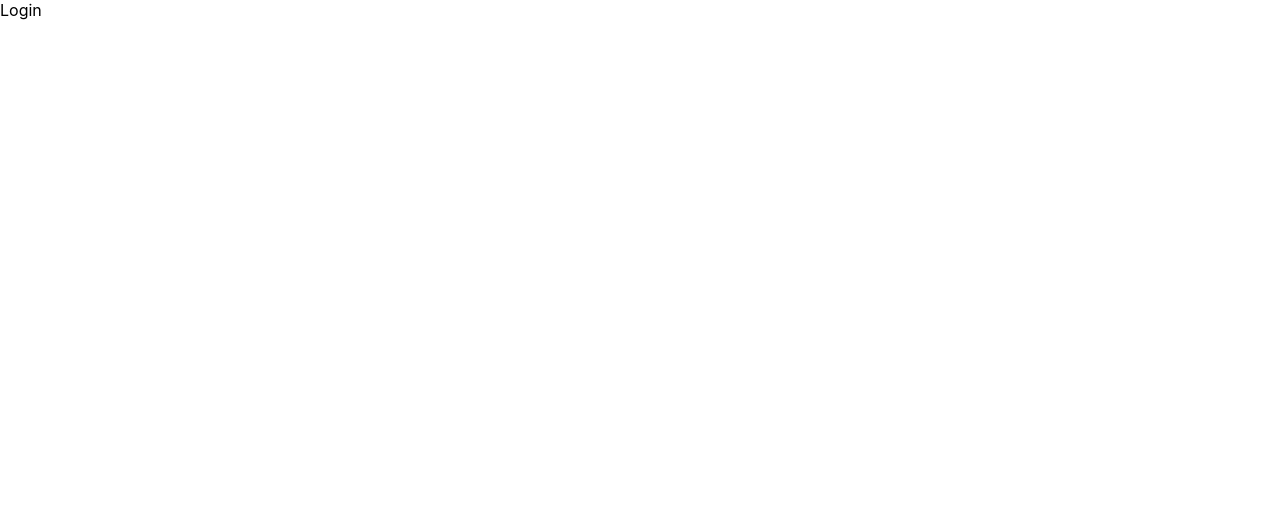
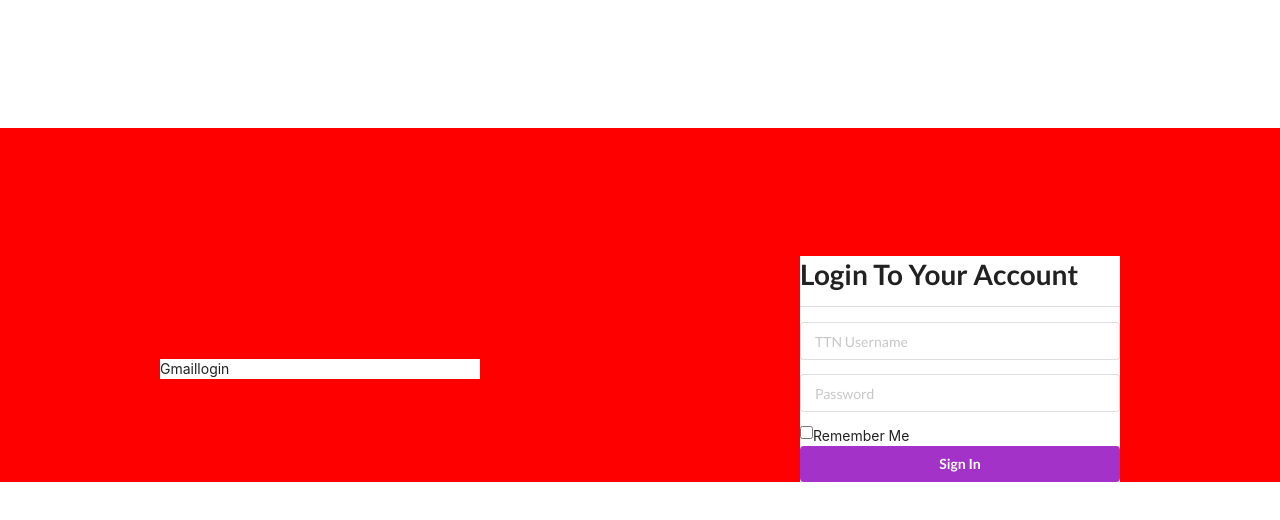
Before and after one commit to raj-barnwal/buzzz-front-end-KMM, a React (Create React App) app: page / in a window 1280 px wide. Shown: the top 520 px of the page. Built offline with nearby package versions, Linux system fonts and the light colour scheme.

Commit message:
changes done

```diff
--- a/package.json
+++ b/package.json
@@ -6,8 +6,12 @@
     "@testing-library/jest-dom": "^5.16.3",
     "@testing-library/react": "^12.1.4",
     "@testing-library/user-event": "^13.5.0",
+    "firebase": "^9.6.10",
     "react": "^18.0.0",
+    "react-bootstrap": "^2.2.2",
     "react-dom": "^18.0.0",
+    "react-hook-form": "^7.29.0",
+    "react-router-dom": "^6.3.0",
     "react-scripts": "5.0.0",
     "web-vitals": "^2.1.4"
   },
--- a/public/index.html
+++ b/public/index.html
@@ -10,6 +10,7 @@
       content="Web site created using create-react-app"
     />
     <link rel="apple-touch-icon" href="%PUBLIC_URL%/logo192.png" />
+    <link rel="stylesheet" href="https://cdnjs.cloudflare.com/ajax/libs/semantic-ui/2.4.1/semantic.min.css" integrity="sha512-8bHTC73gkZ7rZ7vpqUQThUDhqcNFyYi2xgDgPDHc+GXVGHXq+xPjynxIopALmOPqzo9JZj0k6OqqewdGO3EsrQ==" crossorigin="anonymous" referrerpolicy="no-referrer" />
     <!--
       manifest.json provides metadata used when your web app is installed on a
       user's mobile device or desktop. See https://developers.google.com/web/fundamentals/web-app-manifest/
--- /dev/null
+++ b/src/components/Login/Gmaillogin.js
@@ -0,0 +1,14 @@
+import React from 'react'
+import './login.css';
+
+const Gmaillogin = () => {
+  return (
+    <div className='Login-layout'>
+        <div className='section-login'>
+        Gmaillogin
+        </div>
+    </div>
+  )
+}
+
+export default Gmaillogin
--- /dev/null
+++ b/src/components/Login/Userlogin.js
@@ -0,0 +1,42 @@
+import React from 'react'
+import './login.css';
+import { useForm } from 'react-hook-form';
+import { useState } from 'react';
+
+const Userlogin = () => {
+// const {signin , handleSignin, errors} = useForm();
+const handleInput =(e) =>{
+    console.log(e.target.value);
+}
+// const [userInfo , setUserInfo] =useState();
+
+  return (
+    <div className='container Login-layout'>
+        <div className='section-login'>
+        <form  >
+
+            <h1>Login To Your Account </h1>
+            <div className='ui divider'></div>
+            <div className='ui form'>
+                <div className='field'>
+                    <input type="text" name="username" placeholder='TTN Username' onChange={handleInput}/>
+                </div>
+                <div className='field'>
+                    <input type="password" name="password" placeholder='Password' />
+                </div>
+                 <div className='checkbox'>
+                    <input type='checkbox' name='checkbox' placeholder='Remember Me' />
+                    <label>Remember Me</label>
+                </div>
+                <div>
+                <button className='fluid ui button purple'>Sign In</button>
+                </div>
+
+            </div>
+        </form>
+        </div>
+    </div>
+  )
+}
+
+export default Userlogin
--- a/src/components/Login/index.js
+++ b/src/components/Login/index.js
@@ -1,9 +1,14 @@
 import React from 'react';
 import './login.css';
+import Gmaillogin from './Gmaillogin';
+import Userlogin from './Userlogin';
 
 const Login = () => {
   return (
-    <div>Login </div>
+    <div className='container Login-layout'>
+      <Gmaillogin />
+      <Userlogin />
+     </div>
   )
 }
 
--- a/src/components/Login/login.css
+++ b/src/components/Login/login.css
@@ -0,0 +1,20 @@
+.Login-layout{
+    background-color: red;
+    border: 2px  gray;
+    display: flex;
+    justify-content: center;
+    align-items: center;
+    align-content: center;
+    width: 100%;
+    margin-top: 10%;
+}
+.section-login{
+    width: 50%;
+    background-color: white;
+}
+/* .button{
+    background-color: purple;
+    width: 50%;
+    padding: 2px;
+    margin: 10px 20px 10px 80px;
+} */
```
Also changed, not shown: 1 other file (tests, documents, lock files or other folders).
